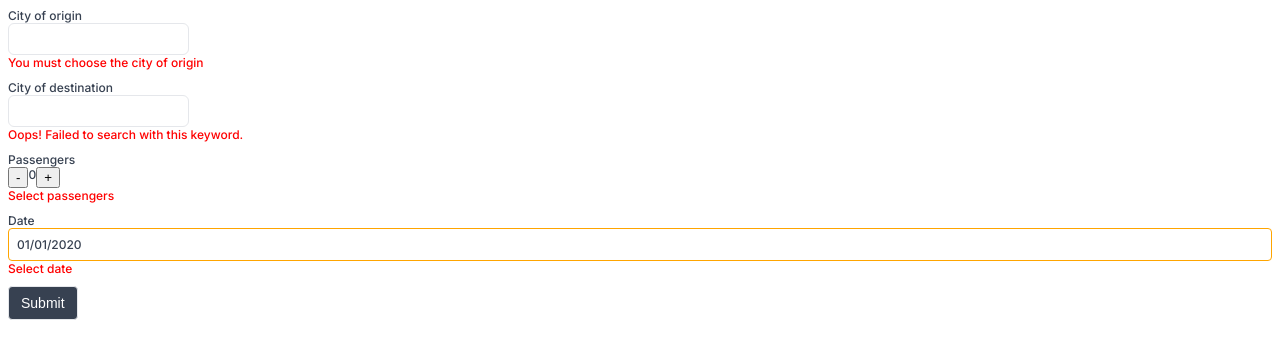
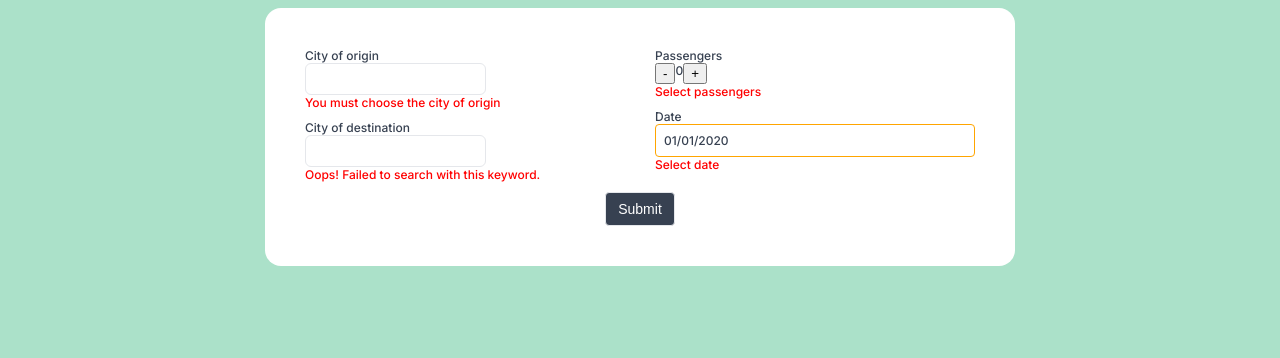
Before and after one commit to vitorcremonez/mozio-tech-assessment, a Next.js app: page / in a window 1280 px wide. Shown: the top 358 px of the page. Built offline with nearby package versions, Linux system fonts and the light colour scheme.

Commit message:
Add basic card component

```diff
--- /dev/null
+++ b/src/components/Card/index.tsx
@@ -0,0 +1,21 @@
+import React from "react";
+
+interface CardProps {
+	children: React.ReactNode;
+}
+
+const Card: React.FC<CardProps> = ({ children }) => {
+	return (
+		<div
+			style={{
+				backgroundColor: "white",
+				borderRadius: 16,
+				padding: 40,
+			}}
+		>
+			{children}
+		</div>
+	);
+};
+
+export default Card;
--- a/src/globals.css
+++ b/src/globals.css
@@ -3,6 +3,7 @@ body {
    color: #374151;
    font-size: 12px;
    font-weight: 500;
+   background-color: #ABE1C9;
 }
 input {
    color: #374151;
--- a/src/pages/index.tsx
+++ b/src/pages/index.tsx
@@ -1,13 +1,20 @@
 import { Button } from "components";
+import Card from "components/Card";
 import {
 	DatePickerInput,
 	LocationPickerInput,
 	StepperInput,
 } from "components/inputs";
+import { Col, Row } from "react-grid-system";
 
 export default function Home() {
 	return (
 		<>
+			<div style={{ maxWidth: 750, margin: "auto" }}>
+				<form>
+					<Card>
+						<Row>
+							<Col xs={12} md={6}>
 								<LocationPickerInput
 									value={""}
 									label={"City of origin"}
@@ -20,6 +27,8 @@ export default function Home() {
 									onChange={(value) => console.log({ value })}
 									error={"Oops! Failed to search with this keyword."}
 								/>
+							</Col>
+							<Col xs={12} md={6}>
 								<StepperInput
 									value={0}
 									label={"Passengers"}
@@ -32,7 +41,16 @@ export default function Home() {
 									onChange={() => {}}
 									error={"Select date"}
 								/>
+							</Col>
+						</Row>
+						<Row>
+							<Col style={{ textAlign: "center" }}>
 								<Button>Submit</Button>
+							</Col>
+						</Row>
+					</Card>
+				</form>
+			</div>
 		</>
 	);
 }
```
Lines whose indentation alone changed are shown as unchanged.
